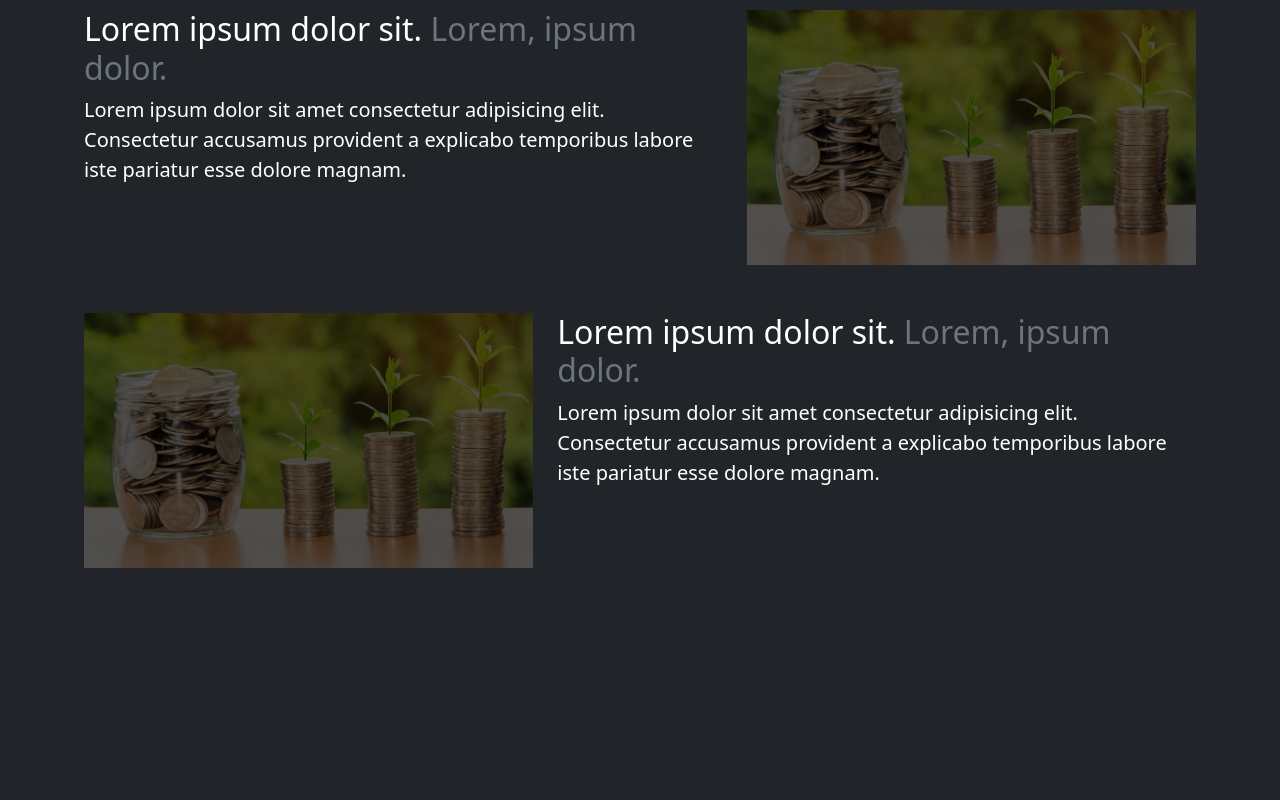
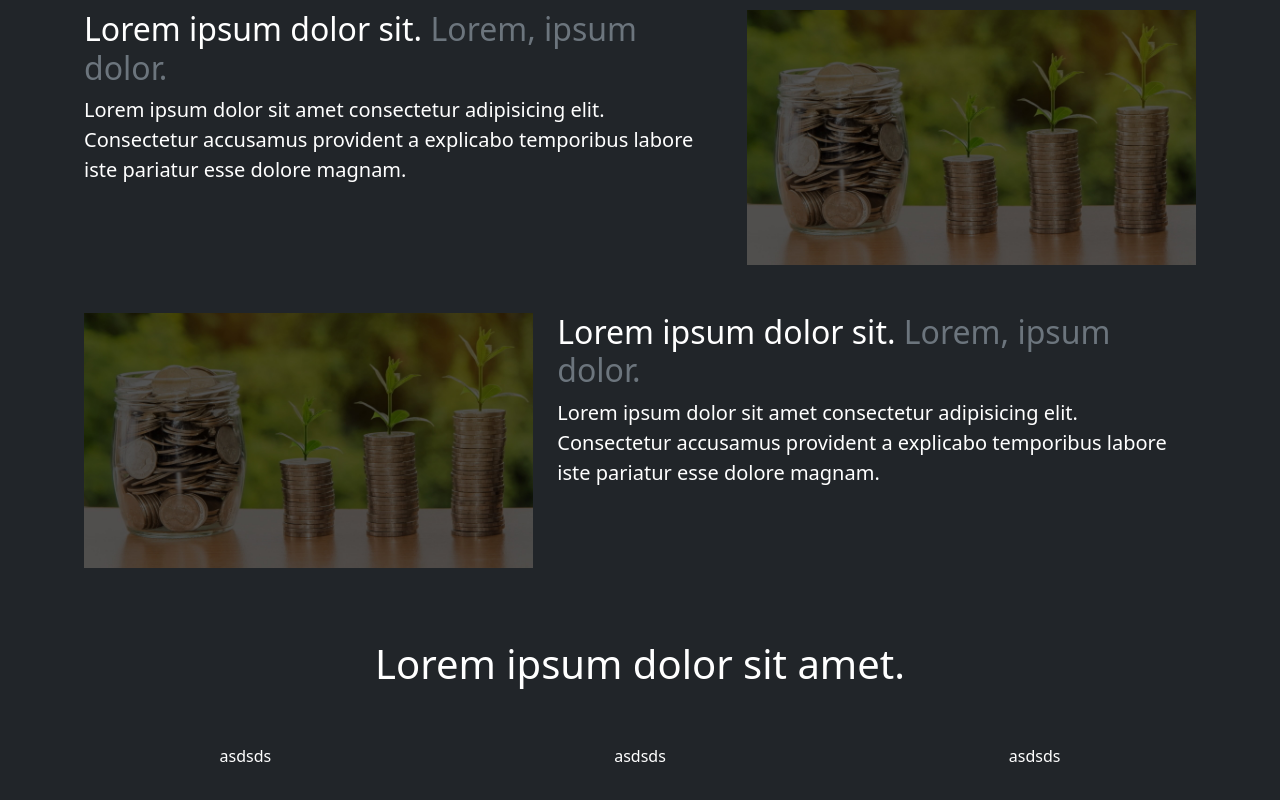
Before and after one commit to guilhermedacruzz/doli, a website: page index.html in a window 1280 px wide. Shown: the part 918-1718 px from the top of the page. Before the commit the page ends 1558 px from the top, so only its background shows below. Drawn offline with nearby package versions, Linux system fonts and the light colour scheme.

Commit message:
html dos pagamentos

```diff
--- a/index.html
+++ b/index.html
@@ -131,7 +131,21 @@
                     </div>
                 </div>
 
+                <div class="d-flex justify-content-center p-5">
+                    <h1 class="h1">Lorem ipsum dolor sit amet.</h1>
+                </div>
 
+                <div class="row w-100">
+                    <div class="col-md-6 col-lg-4" align="center">
+                        <p>asdsds</p>
+                    </div>
+                    <div class="col-md-6 col-lg-4" align="center">
+                        <p>asdsds</p>
+                    </div>
+                    <div class="col-md-6 col-lg-4" align="center">
+                        <p>asdsds</p>
+                    </div>
+                </div>
             </div>
 
         </div>
```
